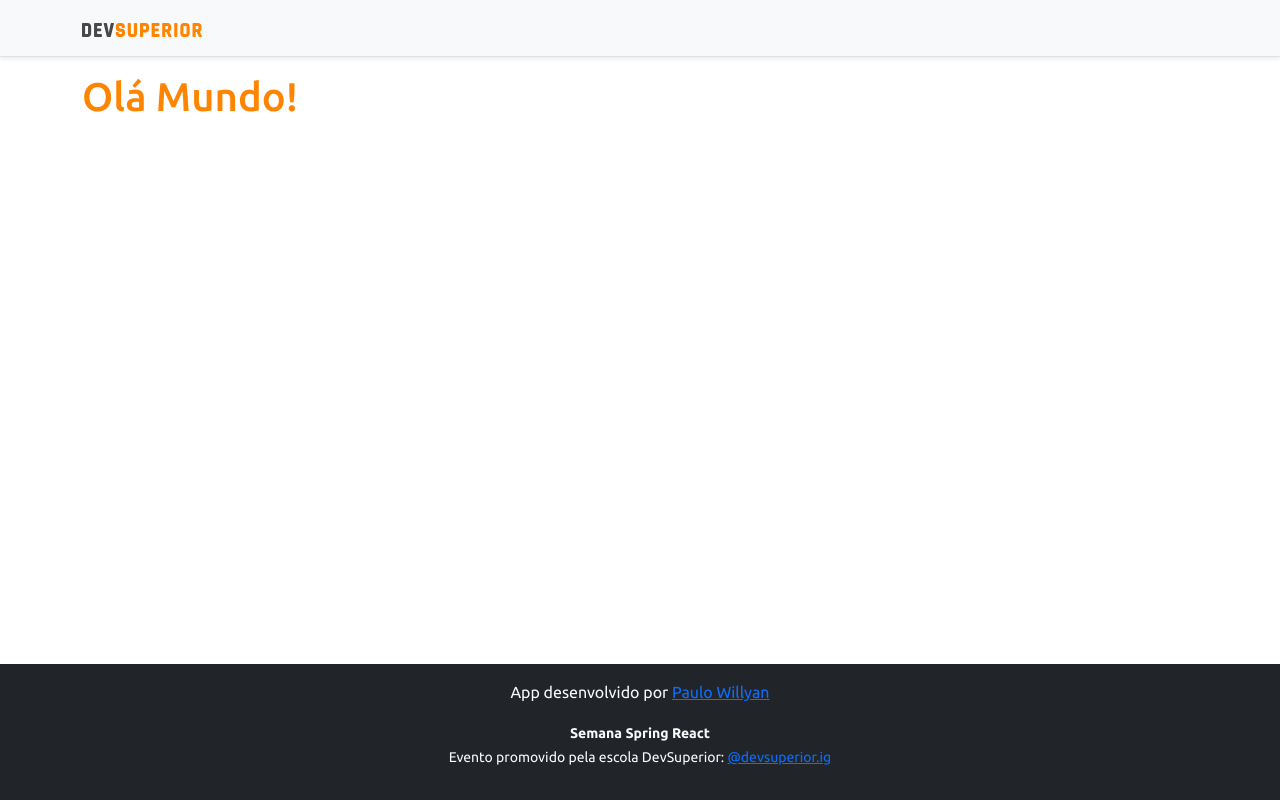
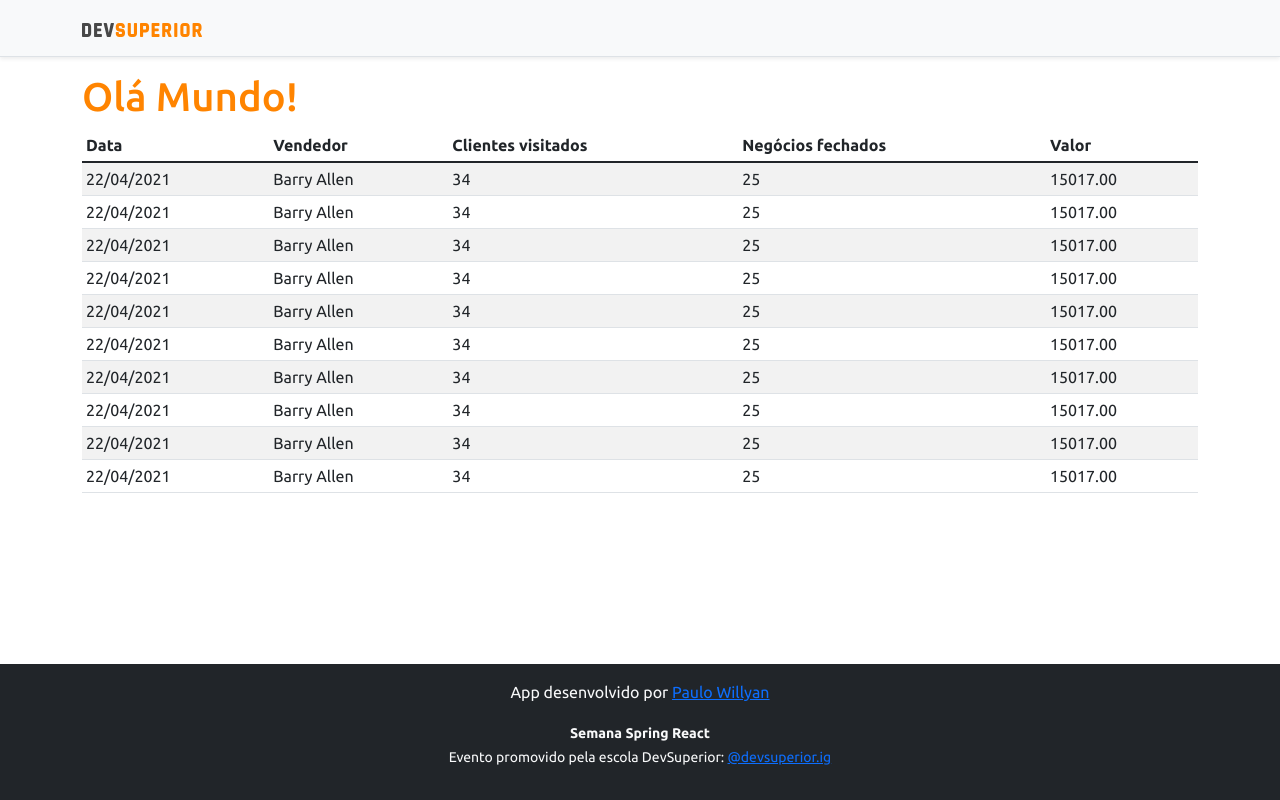
Before and after one commit to Paulo-Willyan/Projeto-Spring-React, a React (Create React App) app in the folder frontend/: page / in a window 1280 px wide. Built offline with nearby package versions, Linux system fonts and the light colour scheme.

Commit message:
Basic static components

```diff
--- a/frontend/src/App.tsx
+++ b/frontend/src/App.tsx
@@ -1,5 +1,7 @@
+import DataTable from "components/DataTable";
 import NavBar from 'components/NavBar';
 import Footer from 'components/Footer';
+
 
 function App() {
   return (
@@ -7,6 +9,8 @@ function App() {
       <NavBar />
       <div className="container">
         <h1 className="text-primary">Olá Mundo!</h1>
+
+        <DataTable />
       </div>
       <Footer />
     </>
--- /dev/null
+++ b/frontend/src/components/DataTable/index.tsx
@@ -0,0 +1,91 @@
+const DataTable = () => {
+    return (
+        <div className="table-responsive">
+            <table className="table table-striped table-sm">
+                <thead>
+                    <tr>
+                        <th>Data</th>
+                        <th>Vendedor</th>
+                        <th>Clientes visitados</th>
+                        <th>Negócios fechados</th>
+                        <th>Valor</th>
+                    </tr>
+                </thead>
+                <tbody>
+                    <tr>
+                        <td>22/04/2021</td>
+                        <td>Barry Allen</td>
+                        <td>34</td>
+                        <td>25</td>
+                        <td>15017.00</td>
+                    </tr>
+                    <tr>
+                        <td>22/04/2021</td>
+                        <td>Barry Allen</td>
+                        <td>34</td>
+                        <td>25</td>
+                        <td>15017.00</td>
+                    </tr>
+                    <tr>
+                        <td>22/04/2021</td>
+                        <td>Barry Allen</td>
+                        <td>34</td>
+                        <td>25</td>
+                        <td>15017.00</td>
+                    </tr>
+                    <tr>
+                        <td>22/04/2021</td>
+                        <td>Barry Allen</td>
+                        <td>34</td>
+                        <td>25</td>
+                        <td>15017.00</td>
+                    </tr>
+                    <tr>
+                        <td>22/04/2021</td>
+                        <td>Barry Allen</td>
+                        <td>34</td>
+                        <td>25</td>
+                        <td>15017.00</td>
+                    </tr>
+                    <tr>
+                        <td>22/04/2021</td>
+                        <td>Barry Allen</td>
+                        <td>34</td>
+                        <td>25</td>
+                        <td>15017.00</td>
+                    </tr>
+                    <tr>
+                        <td>22/04/2021</td>
+                        <td>Barry Allen</td>
+                        <td>34</td>
+                        <td>25</td>
+                        <td>15017.00</td>
+                    </tr>
+                    <tr>
+                        <td>22/04/2021</td>
+                        <td>Barry Allen</td>
+                        <td>34</td>
+                        <td>25</td>
+                        <td>15017.00</td>
+                    </tr>
+                    <tr>
+                        <td>22/04/2021</td>
+                        <td>Barry Allen</td>
+                        <td>34</td>
+                        <td>25</td>
+                        <td>15017.00</td>
+                    </tr>
+                    <tr>
+                        <td>22/04/2021</td>
+                        <td>Barry Allen</td>
+                        <td>34</td>
+                        <td>25</td>
+                        <td>15017.00</td>
+                    </tr>
+
+                </tbody>
+            </table>
+        </div>
+    );
+}
+export default DataTable;
--- a/frontend/src/components/Footer/index.tsx
+++ b/frontend/src/components/Footer/index.tsx
@@ -2,7 +2,7 @@ const Footer = () => {
     return (
         <footer className="footer mt-auto py-3 bg-dark">
             <div className="container">
-                <p className="text-light">App desenvolvido por <a href="" target="_blank" rel="noreferrer">Paulo Willyan</a></p>
+                <p className="text-light">App desenvolvido por <a href="https://github.com/Paulo-Willyan/Projeto-Spring-React" target="_blank" rel="noreferrer">Paulo Willyan</a></p>
                 <p className="text-light"><small><strong>Semana Spring React</strong><br />
                     Evento promovido pela escola DevSuperior: <a href="https://instagram.com/devsuperior.ig" target="_blank" rel="noreferrer">@devsuperior.ig</a></small></p>
             </div>
```
